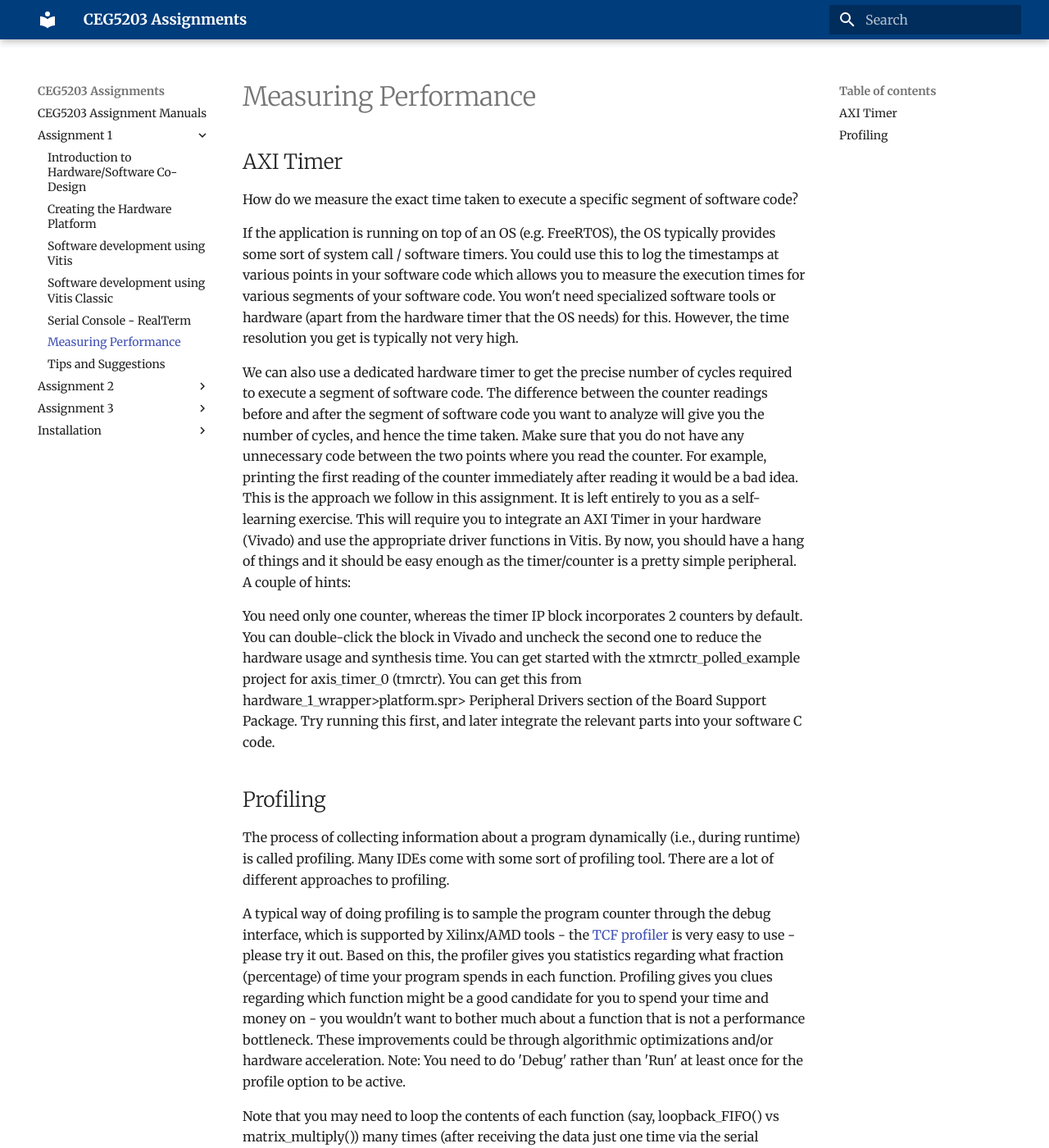
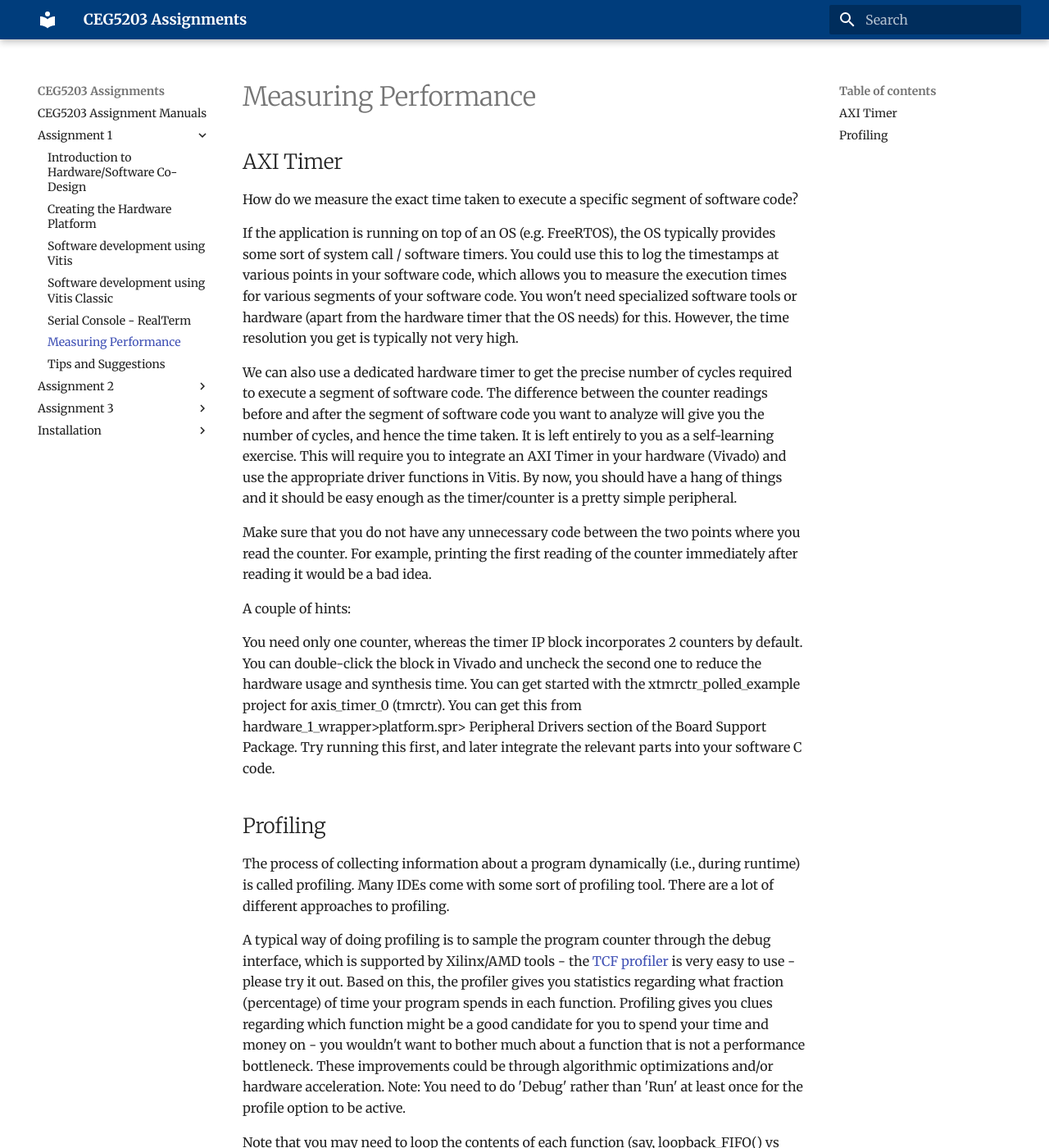
Before and after one commit to NUS-CEG5203/assignments, an MkDocs documentation site: the page built from docs/Assignment_1/5_Performance_Analysis.md, in a window 1280 px wide and 1400 px high. Shown: the whole window at 82% size. Built offline with MkDocs 1.6.1 and Material for MkDocs 9.7.7, drawn with Linux system fonts in a browser that asks for light colours; some of the changed text lies outside the part shown.

Commit message:
Update 5_Performance_Analysis.md

```diff
--- a/docs/Assignment_1/5_Performance_Analysis.md
+++ b/docs/Assignment_1/5_Performance_Analysis.md
@@ -4,9 +4,13 @@
 
 How do we measure the exact time taken to execute a specific segment of software code?
 
-If the application is running on top of an OS (e.g. FreeRTOS), the OS typically provides some sort of system call / software timers. You could use this to log the timestamps at various points in your software code which allows you to measure the execution times for various segments of your software code. You won't need specialized software tools or hardware (apart from the hardware timer that the OS needs) for this. However, the time resolution you get is typically not very high.
+If the application is running on top of an OS (e.g. FreeRTOS), the OS typically provides some sort of system call / software timers. You could use this to log the timestamps at various points in your software code, which allows you to measure the execution times for various segments of your software code. You won't need specialized software tools or hardware (apart from the hardware timer that the OS needs) for this. However, the time resolution you get is typically not very high.
 
-We can also use a dedicated hardware timer to get the precise number of cycles required to execute a segment of software code. The difference between the counter readings before and after the segment of software code you want to analyze will give you the number of cycles, and hence the time taken. Make sure that you do not have any unnecessary code between the two points where you read the counter. For example, printing the first reading of the counter immediately after reading it would be a bad idea. This is the approach we follow in this assignment. It is left entirely to you as a self-learning exercise.  This will require you to integrate an AXI Timer in your hardware (Vivado) and use the appropriate driver functions in Vitis. By now, you should have a hang of things and it should be easy enough as the timer/counter is a pretty simple peripheral. A couple of hints:
+We can also use a dedicated hardware timer to get the precise number of cycles required to execute a segment of software code. The difference between the counter readings before and after the segment of software code you want to analyze will give you the number of cycles, and hence the time taken. It is left entirely to you as a self-learning exercise.  This will require you to integrate an AXI Timer in your hardware (Vivado) and use the appropriate driver functions in Vitis. By now, you should have a hang of things and it should be easy enough as the timer/counter is a pretty simple peripheral.
+
+Make sure that you do not have any unnecessary code between the two points where you read the counter. For example, printing the first reading of the counter immediately after reading it would be a bad idea.
+
+A couple of hints:
 
 You need only one counter, whereas the timer IP block incorporates 2 counters by default. You can double-click the block in Vivado and uncheck the second one to reduce the hardware usage and synthesis time.
 You can get started with the xtmrctr_polled_example project for axis_timer_0 (tmrctr). You can get this from hardware_1_wrapper>platform.spr> Peripheral Drivers section of the Board Support Package. Try running this first, and later integrate the relevant parts into your software C code.
@@ -17,6 +21,6 @@
 
 A typical way of doing profiling is to sample the program counter through the debug interface, which is supported by Xilinx/AMD tools - the [TCF profiler](https://docs.amd.com/r/en-US/ug1400-vitis-embedded/TCF-Profiling) is very easy to use - please try it out. Based on this, the profiler gives you statistics regarding what fraction (percentage) of time your program spends in each function. Profiling gives you clues regarding which function might be a good candidate for you to spend your time and money on - you wouldn't want to bother much about a function that is not a performance bottleneck. These improvements could be through algorithmic optimizations and/or hardware acceleration. Note: You need to do 'Debug' rather than 'Run' at least once for the profile option to be active.
 
-Note that you may need to loop the contents of each function (say, loopback_FIFO() vs matrix_multiply()) many times (after receiving the data just one time via the serial console\*) to get a statistically meaningful comparison between these two when profiling using the TCF profiler.
+Note that you may need to loop the contents of each function (say, loopback_FIFO() vs matrix_multiply()) a huge number of times (after receiving the data just one time via the serial console\*) to get a statistically meaningful comparison between these two when profiling using the TCF profiler.
 
-\* You may want to hardcode the arrays A and B in your program purely for performance analysis. This is so that the time required for receiving the data via serial console does not dominate.
+\* It is a better idea to hardcode the arrays A and B in your program purely for performance analysis. This is so that the time required for receiving the data via serial console (UART) does not dominate. Comment out all printfs or other time-consuming functions that are not relevant to performance analysis - you can do so efficiently via `#define`-`#ifdef`-`#endif`.
```
